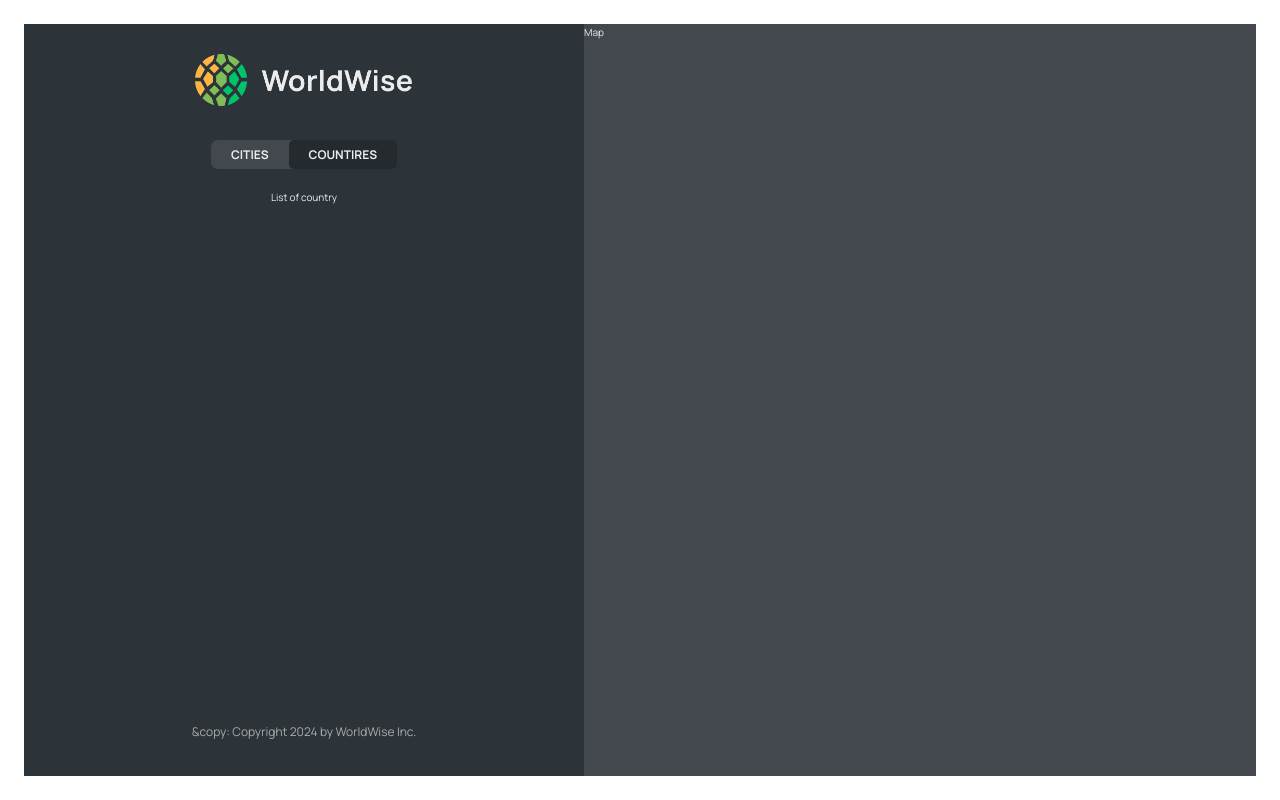
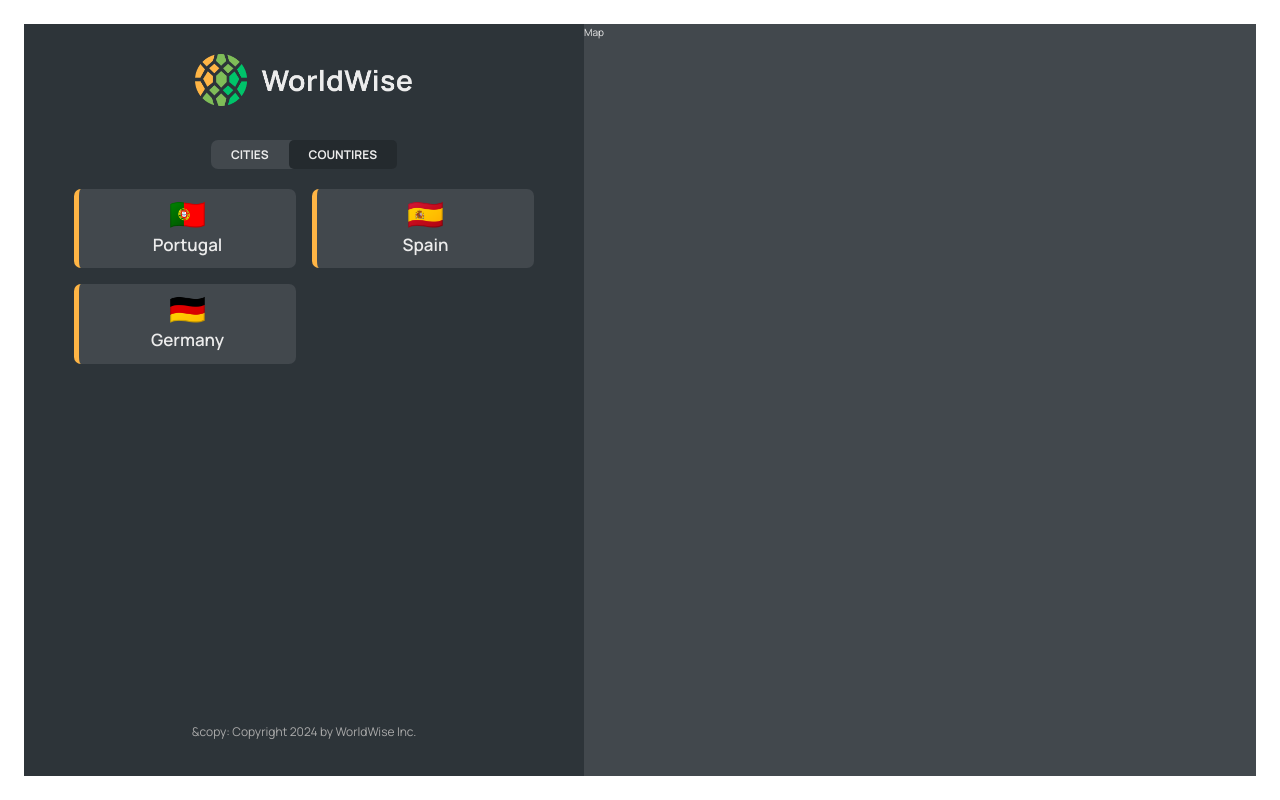
Before and after one commit to abdGhost/worldwise-react, a React (Vite) app: page /app/countries in a window 1280 px wide. Built offline with nearby package versions, Linux system fonts and the light colour scheme; data requests are answered from the project's data file.

Commit message:
added CountryList Component

```diff
--- a/src/App.jsx
+++ b/src/App.jsx
@@ -8,6 +8,7 @@
 import AppLayout from "./pages/AppLayout";
 import Login from "./pages/Login";
 import CityList from "./components/CityList";
+import CountryList from "./components/CountryList";
 
 const BASE_URL = "http://localhost:8000";
 
@@ -47,7 +48,10 @@
             path="cities"
             element={<CityList cities={cities} isLoading={isLoading} />}
           />
-          <Route path="countries" element={<p>List of country</p>} />
+          <Route
+            path="countries"
+            element={<CountryList cities={cities} isLoading={isLoading} />}
+          />
           <Route path="form" element={<p>form</p>} />
         </Route>
         <Route path="*" element={<PageNotFound />} />
--- a/src/components/CountryItem.jsx
+++ b/src/components/CountryItem.jsx
@@ -1,3 +1,4 @@
+/* eslint-disable react/prop-types */
 import styles from "./CountryItem.module.css";
 
 function CountryItem({ country }) {
--- /dev/null
+++ b/src/components/CountryList.jsx
@@ -0,0 +1,31 @@
+/* eslint-disable react/prop-types */
+import styles from "./CountryList.module.css";
+
+import Spinner from "./Spinner";
+import Message from "./Message";
+import CountryItem from "./CountryItem";
+
+export default function CountryList({ cities, isLoading }) {
+  if (isLoading) return <Spinner />;
+
+  if (!cities.length)
+    return (
+      <Message message="Add your cities by clicking on a city on the map" />
+    );
+
+  const countries = cities.reduce((arr, city) => {
+    if (!arr.some((el) => el.country === city.country)) {
+      return [...arr, { country: city.country, emoji: city.emoji }];
+    } else {
+      return arr;
+    }
+  }, []);
+
+  return (
+    <ul className={styles.countryList}>
+      {countries.map((country) => (
+        <CountryItem country={country} key={country.id} />
+      ))}
+    </ul>
+  );
+}
```
